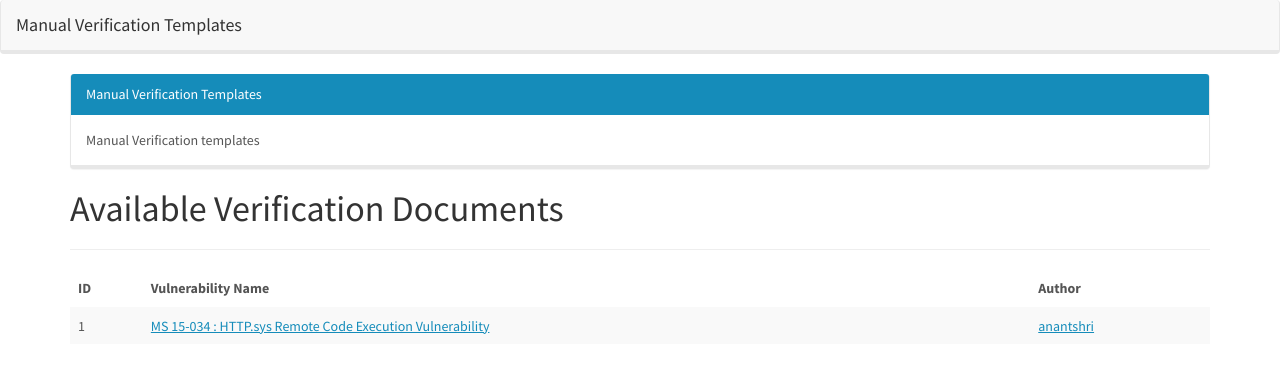
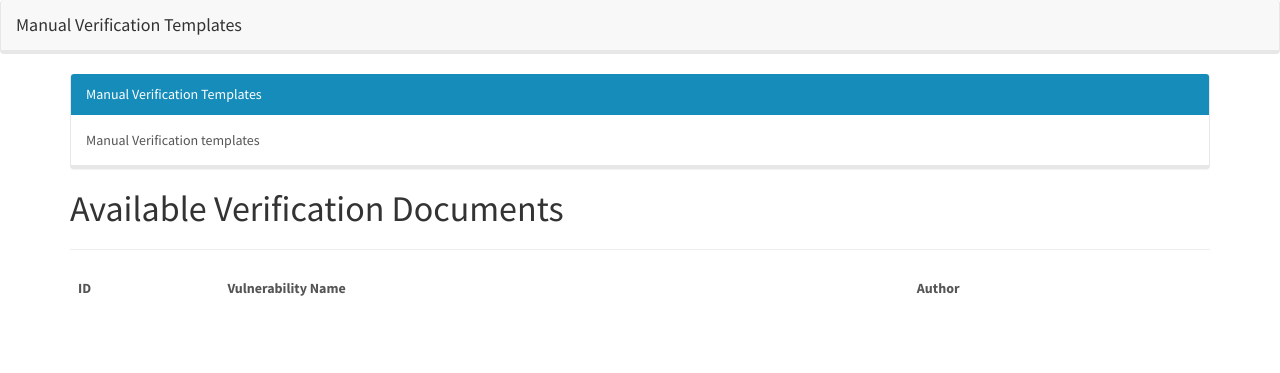
Before and after one commit to anantshri/manual_verification, a Jekyll site: the page built from index.html, in a window 1280 px wide. Shown: the top 373 px of the page. Built offline with Jekyll 4.4.1, drawn with Linux system fonts in a browser that asks for light colours; nearby versions of some CDN libraries.

Commit message:
updated templates.

```diff
--- a/_config.yml
+++ b/_config.yml
@@ -16,4 +16,5 @@ exclude:
   - Makefile
   - Gemfile*
   - vendor/
+  - gentemplate.sh
   - info.sublime-*
--- a/_data/templates.yml
+++ /dev/null
@@ -1,3 +0,0 @@
-- name: "MS 15-034 : HTTP.sys Remote Code Execution Vulnerability"
-  url: /templates/ms15-034
-  author: "anantshri"
```
Also changed, not shown: templates/ms14-066.md (+1 -0 lines), templates/ms15-034.md (+1 -0 lines), 4 other files.
